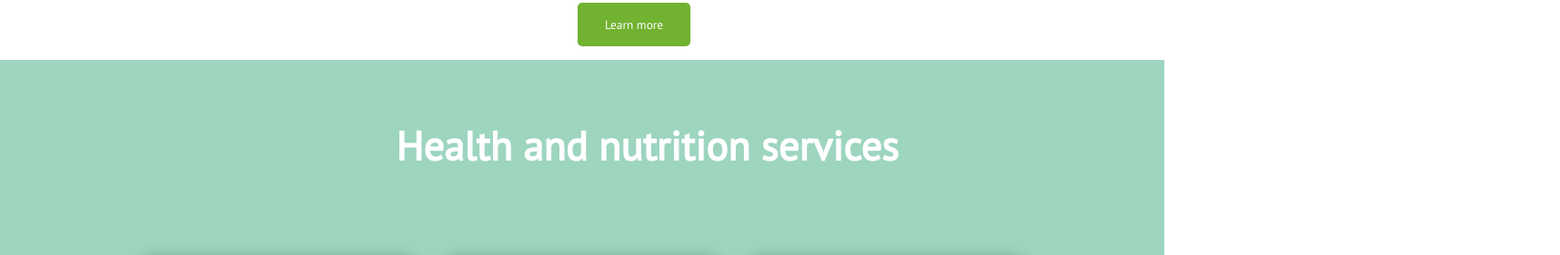
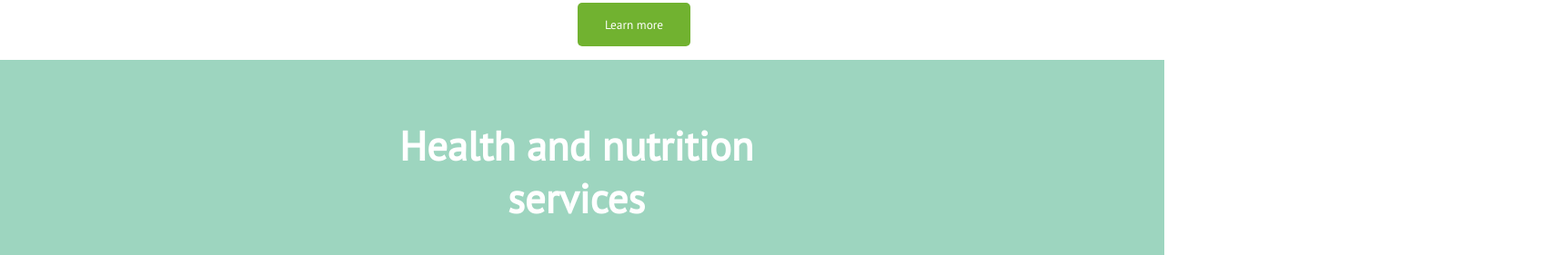
Before and after one commit to joselito-coder/wd-bwalk, a plain HTML site: page ca/ca2/index.html in a window 1280 px wide. Shown: the part 1714-1995 px from the top of the page at 91% size, 1715 px wide, since content can reach past the window. Drawn offline with Linux system fonts and the light colour scheme; grey boxes are pictures that could not be loaded.

Commit message:
Add some addition styling to ca2

```diff
--- a/ca/ca2/css/style.css
+++ b/ca/ca2/css/style.css
@@ -176,8 +176,10 @@
 .service-container h2{
     font-size: 2.8rem;
     position: relative;
-    top: 65px;
+    top: 65px ;
     left: 34%;
+    text-align: center;
+    width: 31%;
 
 }
 
```
